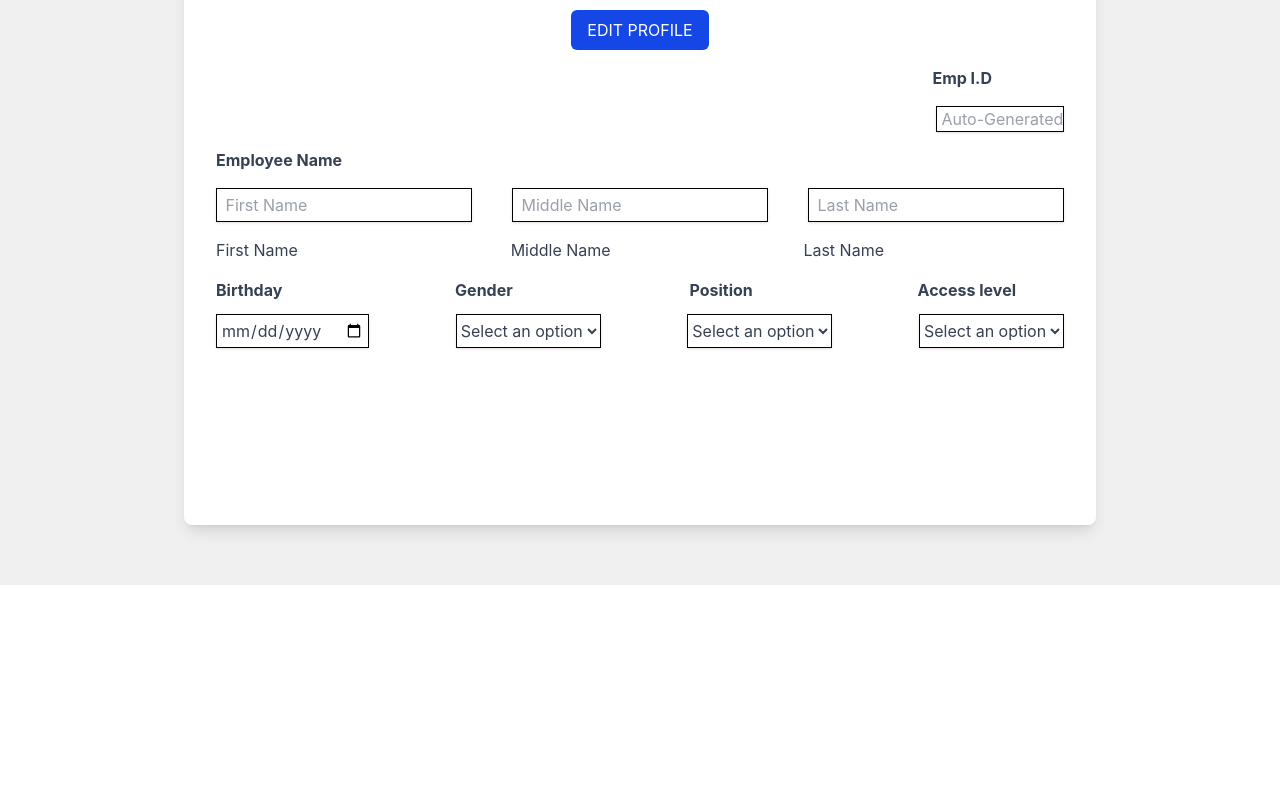
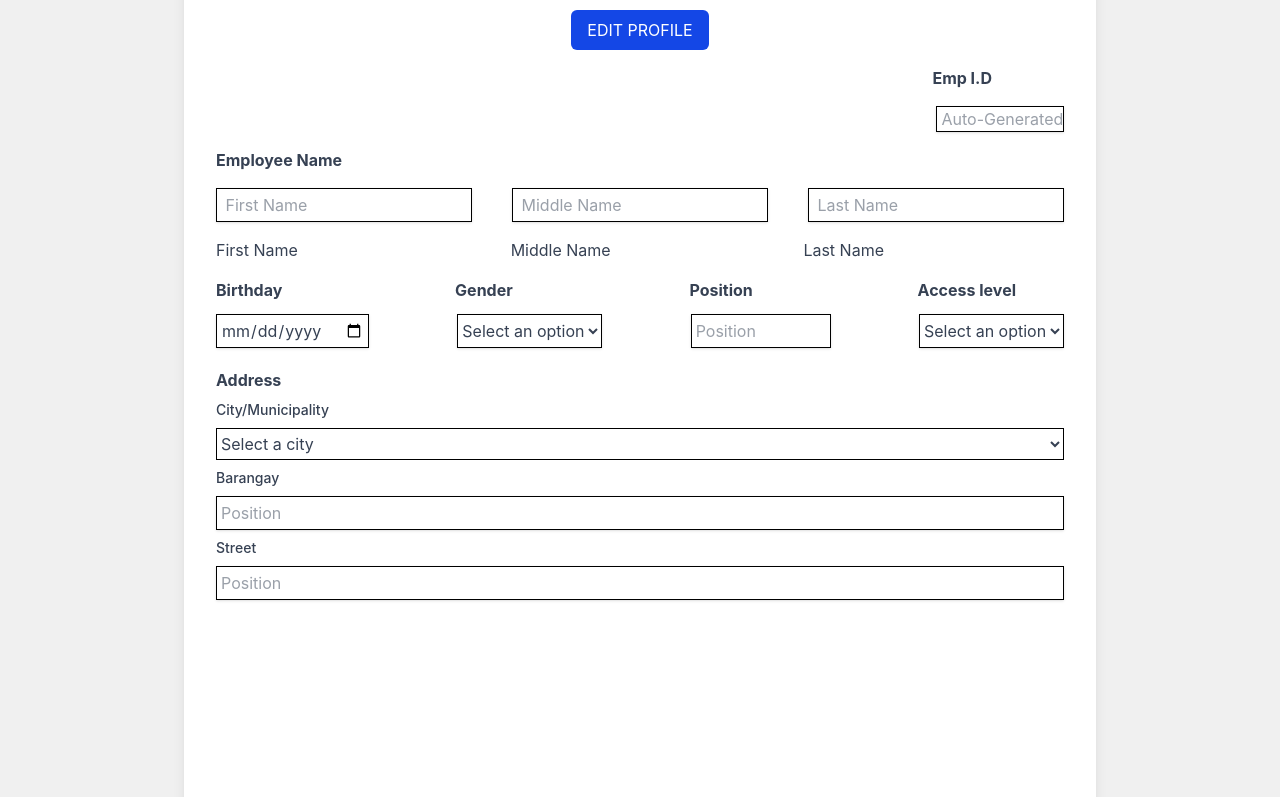
Before and after one commit to snowhyt/MPCC-System, a React (Vite) app in the folder frontend/: page /signup in a window 1280 px wide. Shown: the part 550-1347 px from the top of the page. Before the commit the page ends 1135 px from the top, so only its background shows below. Built offline with nearby package versions, Linux system fonts and the light colour scheme.

Commit message:
SignUpAdditionaAddress

```diff
--- a/frontend/src/pages/Signup.jsx
+++ b/frontend/src/pages/Signup.jsx
@@ -14,7 +14,7 @@ function Signup() {
           />
         </div>
         <div className="flex items-center justify-center pt-10 pb-15 max-h-full w-full bg-defaultBG">
-          <div className="flex flex-col w-[57rem] h-[50rem] p-8 space-y-6 bg-white rounded-lg shadow-lg">
+          <div className="flex flex-col w-[57rem] h-[90rem] p-8 space-y-6 bg-white rounded-lg shadow-lg">
             <h2 className="text-center text-lg text-blue-500">
               Fill out the form carefully for registration
             </h2>
@@ -100,15 +100,13 @@ function Signup() {
                         <option>Male</option>
                         <option>Female</option>
                       </select>
-                      <select
+                      <input
+                        type="text"
                         id="position"
                         name="position"
-                        className=" text-gray-700 bg-white border border-black shadow-sm focus:outline-none focus:ring-2 focus:ring-blue-500"
-                      >
-                        <option>Select an option</option>
-                        <option>Admin</option>
-                        <option>Technician</option>
-                      </select>
+                        className="border-black border-1 shadow-sm text-gray-700 p-1 w-35"
+                        placeholder="Position"
+                      />
                       <select
                         id="accesslevel"
                         name="accesslevel"
@@ -119,6 +117,54 @@ function Signup() {
                         <option>Option 2</option>
                         <option>Option 3</option>
                       </select>
+                    </div>
+                    <div className="pt-5">
+                      <label className="text-gray-700 text-md font-bold">
+                        Address
+                      </label>
+                      <label
+                        class="flex mb-2 text-sm font-medium text-gray-700 pt-2"
+                        for="city"
+                      >
+                        City/Municipality
+                      </label>
+                      <select
+                        id="city"
+                        class="w-full py-1 border border-black focus:outline-none focus:ring-2 focus:ring-blue-500 text-gray-700"
+                        onchange="updateBarangays(this.value)"
+                      >
+                        <option value="">Select a city</option>
+                        <option value="manila">Manila</option>
+                        <option value="quezon">Quezon City</option>
+                        <option value="makati">Makati</option>
+                        <option value="pasig">Pasig</option>
+                      </select>
+                      <label
+                        class="flex mb-2 text-sm font-medium text-gray-700 pt-2"
+                        for="city"
+                      >
+                        Barangay
+                      </label>
+                      <input
+                        type="text"
+                        id="brgy"
+                        name="brgy"
+                        className="border-black border-1 shadow-sm text-gray-700 p-1 w-35 w-full"
+                        placeholder="Position"
+                      />
+                      <label
+                        class="flex mb-2 text-sm font-medium text-gray-700 pt-2"
+                        for="city"
+                      >
+                        Street
+                      </label>
+                      <input
+                        type="text"
+                        id="street"
+                        name="street"
+                        className="border-black border-1 shadow-sm text-gray-700 p-1 w-35 w-full"
+                        placeholder="Position"
+                      />
                     </div>
                   </div>
                 </div>
```
Also changed, not shown: 1 other file (tests, documents, lock files or other folders).
